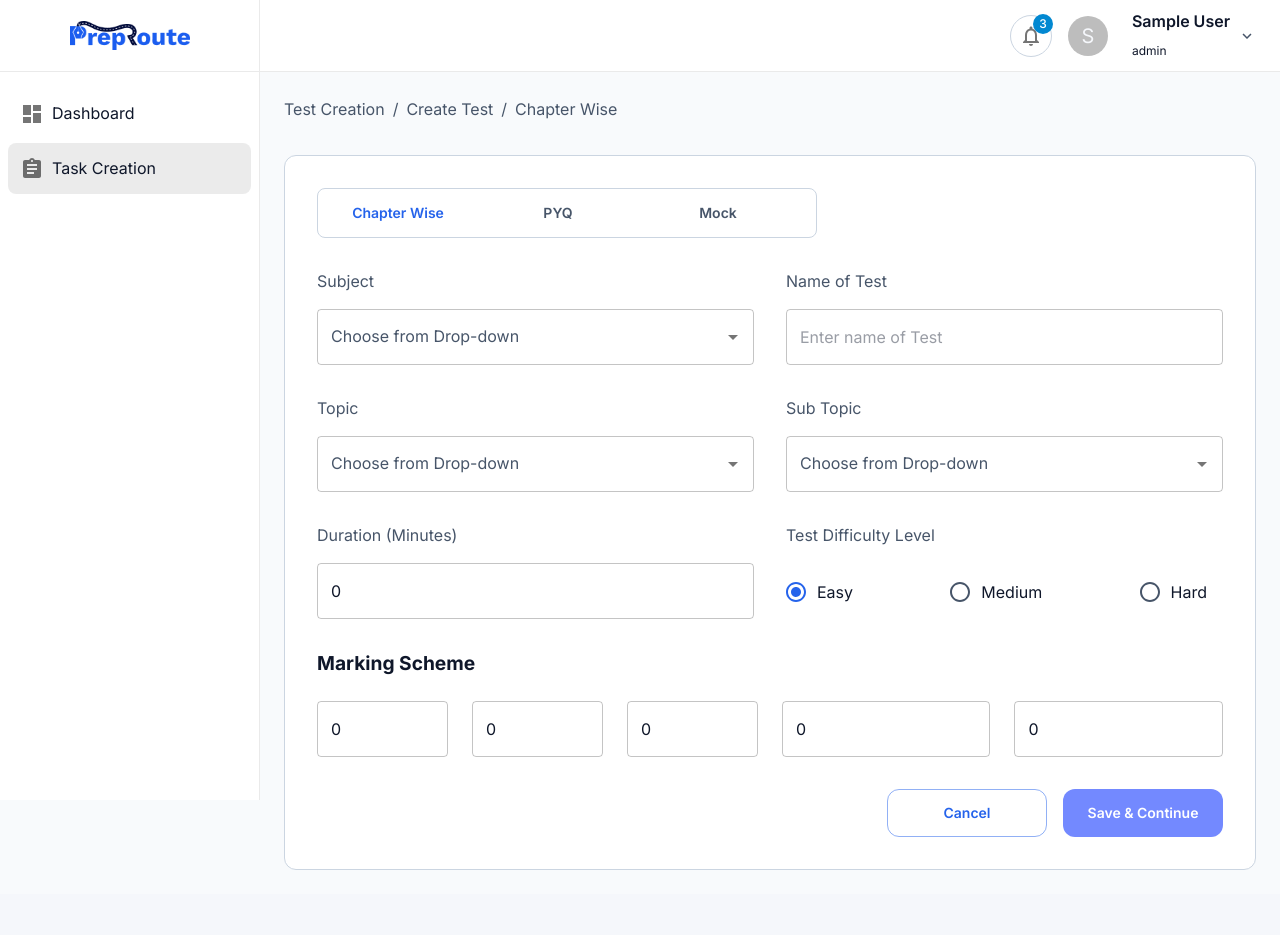
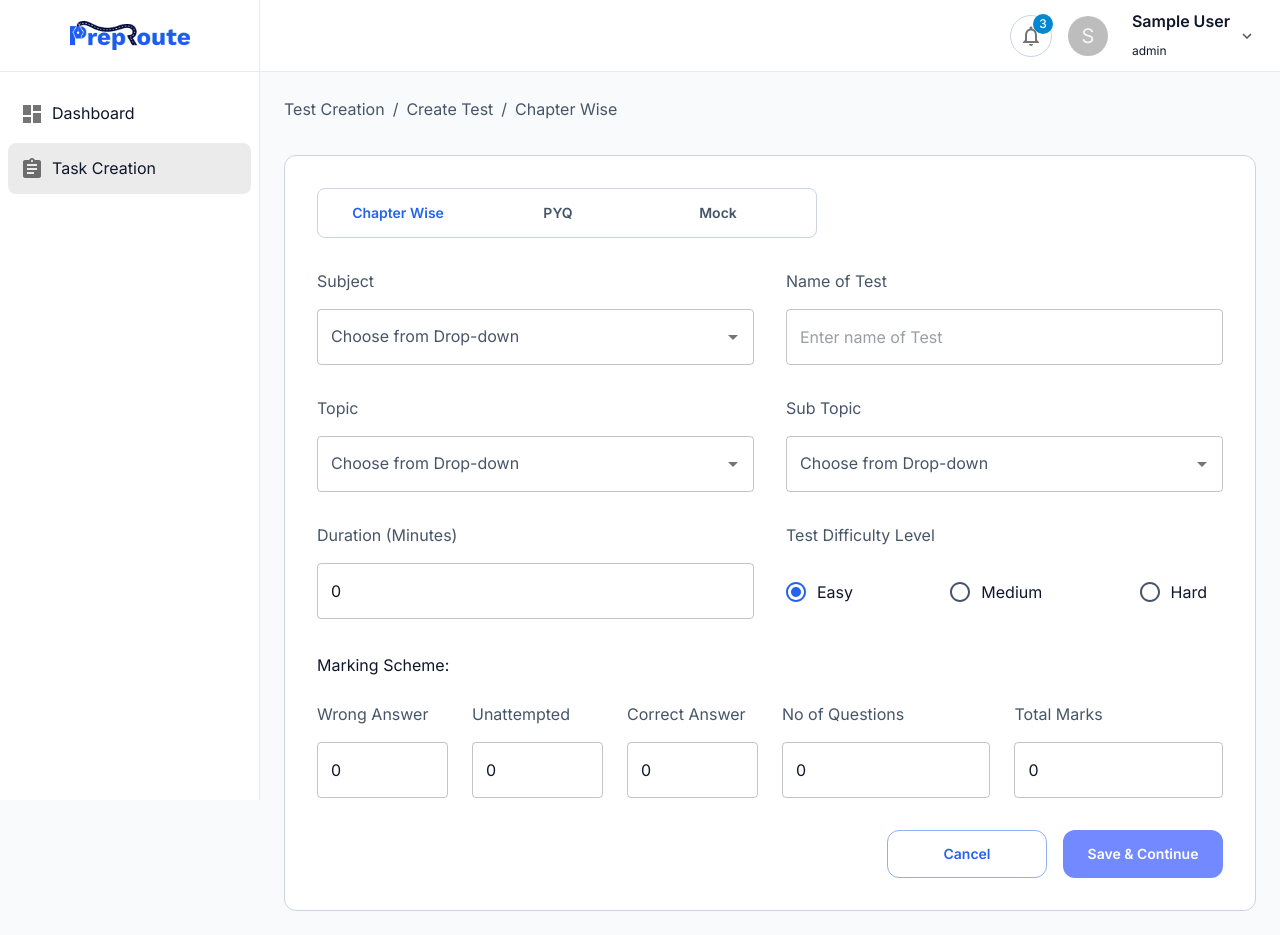
Before and after one commit to Rids56/taskmanagementsystem, a React (Vite) app: page /task-create in a window 1280 px wide. Before the commit the page ends 894 px from the top, so only its background shows below. Built offline with nearby package versions, Linux system fonts and the light colour scheme; no server answers; sample sign-in values are in the browser's storage.

Commit message:
fix(csv): changes in api delete, parsing

```diff
--- a/src/components/CsvUploadButton.tsx
+++ b/src/components/CsvUploadButton.tsx
@@ -4,39 +4,13 @@ import { Download as DownloadIcon } from '@mui/icons-material';
 import { usePapaParse } from 'react-papaparse';
 
 export interface CsvUploadButtonProps {
-  /**
-   * Callback for first row only
-   */
   onCsvParsed: (row: Record<string, any>) => void;
-
-  /**
-   * Callback for all rows
-   */
   onRowsParsed?: (rows: Record<string, any>[]) => void;
-
-  /**
-   * Parse all rows instead of first row
-   */
   acceptMultipleRows?: boolean;
-
-  /**
-   * Button text
-   */
   buttonText?: string;
-
-  /**
-   * Button variant
-   */
   variant?: 'text' | 'outlined' | 'contained';
-
-  /**
-   * Disable button
-   */
   disabled?: boolean;
 
-  /**
-   * Custom button icon
-   */
   startIcon?: React.ReactNode;
 }
 
@@ -103,7 +77,7 @@ const CsvUploadButton = ({
       <Button
         variant={variant}
         startIcon={startIcon}
-        onClick={() => handleFileSelect}
+        onClick={handleFileSelect}
         disabled={disabled}
       >
         {buttonText}
--- a/src/pages/addQuestion/AddQuestion.tsx
+++ b/src/pages/addQuestion/AddQuestion.tsx
@@ -36,6 +36,7 @@ import { isEmpty } from 'lodash';
 import { getDirtyValues } from '../../utils/getDirtyValues';
 import PublishTestPage from './PublishTestPage';
 import { CheckCircle } from '@mui/icons-material';
+import { updateTestRequest } from '../../store/slices/testListSlice';
 
 export default function AddQuestion() {
   const dispatch = useAppDispatch();
@@ -68,6 +69,7 @@ export default function AddQuestion() {
   });
 
   const initialValues = {
+    id: 'temp_id',
     test_id: rowData?.id,
     type: 'mcq',
     subject: rowData?.subject?.name ?? '',
@@ -171,17 +173,22 @@ export default function AddQuestion() {
         msg: `Successfully Created ${addQuestionsSuccess?.length > 1 ? 'Questions' : 'Question'}`,
       });
 
+      const createdQuestionId = addQuestionsSuccess?.[0]?.id;
+
       setQuestions((prev) => {
-        let updated;
+        const updated = [...prev];
+
         if (activeQuestionIndex !== null && activeQuestionIndex < prev.length) {
-          updated = [...prev];
-          updated[activeQuestionIndex] = addQuestionsSuccess?.[0]?.id;
+          updated[activeQuestionIndex] = createdQuestionId;
         } else {
-          updated = [...prev, addQuestionsSuccess?.[0]?.id];
+          updated.push(createdQuestionId);
         }
+
+        // dynamic add another question
         updated.push('temp_id');
         setActiveQuestionIndex(updated.length - 1);
         reset({ ...initialValues });
+
         return updated;
       });
     }
@@ -215,10 +222,48 @@ export default function AddQuestion() {
 
   useEffect(() => {
     if (!isEmpty(deleteQuestionsSuccess)) {
+      const deletedQuestionId =
+        deleteQuestionsSuccess?.[0]?.id || (deleteQuestionsSuccess as any)?.id;
+
       setSnackbar({
         isOpen: true,
         mode: 'success',
-        msg: `Successfully deleted ${deleteQuestionsSuccess?.length > 1 ? 'Questions' : 'Question'}`,
+        msg: `Successfully deleted ${
+          deleteQuestionsSuccess?.length > 1 ? 'Questions' : 'Question'
+        }`,
+      });
+
+      setQuestions((prev) => {
+        const updatedQuestions = prev.filter((id) => id !== deletedQuestionId);
+
+        const apiQuestionIds = updatedQuestions.filter(
+          (id) => id !== 'temp_id'
+        );
+
+        dispatch(
+          updateTestRequest({
+            id: rowData?.id || rowData?.test_id,
+            payload: {
+              questions: apiQuestionIds,
+            },
+          })
+        );
+
+        const nextIndex = Math.min(
+          activeQuestionIndex ?? 0,
+          updatedQuestions.length - 1
+        );
+
+        const nextQuestionId = updatedQuestions[nextIndex];
+
+        if (!nextQuestionId || nextQuestionId === 'temp_id') {
+          setActiveQuestionIndex(Math.max(nextIndex, 0));
+          reset(initialValues);
+        } else {
+          handleQuestionSelect(Math.max(nextIndex, 0));
+        }
+
+        return updatedQuestions;
       });
     }
 
@@ -273,8 +318,10 @@ export default function AddQuestion() {
     }
 
     // POST API
+    const { id, ...restData } = data;
     const createPayload = {
-      ...data,
+      ...restData,
+      ...(id !== 'temp_id' && { id }),
       topic:
         data.topic && typeof data.topic === 'object'
           ? data.topic.id
@@ -326,7 +373,7 @@ export default function AddQuestion() {
     }
   };
 
-  const handleQuestionSelect = (_question: any, index: number) => {
+  const handleQuestionSelect = (/*_question: any, */ index: number) => {
     reset({ ...initialValues });
     // if (question === 'temp_id') reset({ ...initialValues });
     setActiveQuestionIndex(index);
@@ -401,7 +448,8 @@ export default function AddQuestion() {
     if (isExistingQuestion && questions[currentQuestionNumber - 1] === data?.id)
       dispatch(
         deleteQuestionsRequest({
-          question_ids: [data?.id],
+          // question_ids: [data?.id],
+          id: data?.id,
         })
       );
   };
@@ -460,13 +508,13 @@ export default function AddQuestion() {
               sx={{ mt: 3, display: 'flex', flexDirection: 'column', gap: 1 }}
             >
               {questions.length ? (
-                questions.map((question: any, index: number) => {
+                questions.map((_question: any, index: number) => {
                   const isActive = activeQuestionIndex === index;
 
                   return (
                     <Box
                       key={index}
-                      onClick={() => handleQuestionSelect(question, index)}
+                      onClick={() => handleQuestionSelect(/*question, */ index)}
                       sx={{
                         display: 'flex',
                         alignItems: 'center',
--- a/src/pages/addQuestion/AddQuestionForm.tsx
+++ b/src/pages/addQuestion/AddQuestionForm.tsx
@@ -162,10 +162,14 @@ const AddQuestionForm = ({
               CSV
             </Button> */}
             <CsvUploadButton
+              disabled={canDelete}
               onCsvParsed={(row) => {
                 // form-specific logic
                 updateFormFromCsvRow(row);
               }}
+              // onRowsParsed={(rows) => {
+              //   console.log('multiple row', rows);
+              // }}
               buttonText="CSV"
             />
           </Box>
@@ -218,7 +222,12 @@ const AddQuestionForm = ({
                     <Editor
                       value={field.value ?? ''}
                       onTextChange={(e) => {
-                        field.onChange(e.htmlValue ?? '');
+                        const html = e.htmlValue ?? '';
+                        const text = e.textValue?.trim() ?? '';
+
+                        const normalizedHtml = `<p>${text}</p>`;
+
+                        field.onChange(html === normalizedHtml ? text : html);
                       }}
                       style={{
                         minHeight: `${minRows * 24}px`,
@@ -227,7 +236,7 @@ const AddQuestionForm = ({
                   </Box>
 
                   {fieldState.error && (
-                    <FormHelperText error>
+                    <FormHelperText error sx={{ ml: 2 }}>
                       {fieldState.error.message}
                     </FormHelperText>
                   )}
@@ -402,8 +411,7 @@ const AddQuestionForm = ({
               if (returnTo) {
                 navigate(returnTo, {
                   state: {
-                    ...location.state,
-                    // ...(location.state.mode && { mode: location.state.mode }),
+                    ...(location.state.mode && { mode: location.state.mode }),
                     id: rowData?.id,
                   },
                 });
--- a/src/pages/dashboard/TestListTable.tsx
+++ b/src/pages/dashboard/TestListTable.tsx
@@ -244,11 +244,14 @@ export default function TestListTable() {
         enableGlobalFilter
         positionGlobalFilter="left"
         enableStickyHeader
+        enablePagination={false}
+        enableBottomToolbar={false}
+        muiTableContainerProps={{
+          sx: {
+            maxHeight: 'calc(100vh - 250px)',
+          },
+        }}
         initialState={{
-          pagination: {
-            pageIndex: 0,
-            pageSize: 100,
-          },
           columnPinning: { right: ['actions'] },
         }}
         state={{
@@ -264,6 +267,14 @@ export default function TestListTable() {
             flexDirection: 'column',
           },
         }}
+        enableRowVirtualization
+        rowVirtualizerOptions={{
+          overscan: 4,
+        }}
+        // enableColumnVirtualization
+        // columnVirtualizerOptions={{
+        //   overscan: 4,
+        // }}
       />
       <Snackbar
         open={snackbar?.isOpen}
--- a/src/pages/taskCreate/TaskCreate.tsx
+++ b/src/pages/taskCreate/TaskCreate.tsx
@@ -228,7 +228,7 @@ export default function TaskCreate() {
       navigate('/task-create/add-question', {
         state: {
           ...(location.state.mode && { mode: location.state.mode }),
-          rowData: { ...rowDataRef.current, ...addTestSuccess?.[0] },
+          rowData: { ...rowDataRef.current, id: addTestSuccess?.[0]?.id },
           id: addTestSuccess?.[0]?.id,
         },
       });
@@ -254,7 +254,7 @@ export default function TaskCreate() {
       navigate('/task-create/add-question', {
         state: {
           ...(location.state.mode && { mode: location.state.mode }),
-          rowData: { ...rowDataRef.current, ...editTestSuccess?.[0] },
+          rowData: { ...rowDataRef.current },
           id: rowDataRef.current?.id,
         },
       });
@@ -600,12 +600,20 @@ export default function TaskCreate() {
                 </Grid>
 
                 <Grid size={12}>
-                  <Typography variant="h6" sx={{ mb: 3 }}>
-                    Marking Scheme
+                  <Typography variant="subtitle1" sx={{ mb: 3 }}>
+                    Marking Scheme:
                   </Typography>
 
                   <Grid container spacing={3}>
                     <Grid size={{ xs: 12, md: 2 }}>
+                      <Box
+                        sx={{
+                          display: 'flex',
+                          flexDirection: 'column',
+                          gap: 2,
+                        }}
+                      >
+                        <FormLabel>Wrong Answer</FormLabel>
                         <Controller
                           name="wrong_marks"
                           control={control}
@@ -620,9 +628,18 @@ export default function TaskCreate() {
                             />
                           )}
                         />
+                      </Box>
                     </Grid>
 
                     <Grid size={{ xs: 12, md: 2 }}>
+                      <Box
+                        sx={{
+                          display: 'flex',
+                          flexDirection: 'column',
+                          gap: 2,
+                        }}
+                      >
+                        <FormLabel>Unattempted</FormLabel>
                         <Controller
                           name="unattempt_marks"
                           control={control}
@@ -637,9 +654,18 @@ export default function TaskCreate() {
                             />
                           )}
                         />
+                      </Box>
                     </Grid>
 
                     <Grid size={{ xs: 12, md: 2 }}>
+                      <Box
+                        sx={{
+                          display: 'flex',
+                          flexDirection: 'column',
+                          gap: 2,
+                        }}
+                      >
+                        <FormLabel>Correct Answer</FormLabel>
                         <Controller
                           name="correct_marks"
                           control={control}
@@ -654,9 +680,18 @@ export default function TaskCreate() {
                             />
                           )}
                         />
+                      </Box>
                     </Grid>
 
                     <Grid size={{ xs: 12, md: 3 }}>
+                      <Box
+                        sx={{
+                          display: 'flex',
+                          flexDirection: 'column',
+                          gap: 2,
+                        }}
+                      >
+                        <FormLabel>No of Questions</FormLabel>
                         <Controller
                           name="total_questions"
                           control={control}
@@ -671,9 +706,18 @@ export default function TaskCreate() {
                             />
                           )}
                         />
+                      </Box>
                     </Grid>
 
                     <Grid size={{ xs: 12, md: 3 }}>
+                      <Box
+                        sx={{
+                          display: 'flex',
+                          flexDirection: 'column',
+                          gap: 2,
+                        }}
+                      >
+                        <FormLabel>Total Marks</FormLabel>
                         <Controller
                           name="total_marks"
                           control={control}
@@ -688,6 +732,7 @@ export default function TaskCreate() {
                             />
                           )}
                         />
+                      </Box>
                     </Grid>
                   </Grid>
                 </Grid>
--- a/src/store/api/questionApi.ts
+++ b/src/store/api/questionApi.ts
@@ -15,7 +15,12 @@ export const getQuestionsBulkApi = async (payload: any) => {
   return response.data;
 };
 
-export const deleteQuestionsBulkApi = async (payload: any) => {
-  const response = await axios.delete('/questions/bulk', payload);
+// export const deleteQuestionsBulkApi = async (payload: any) => {
+//   const response = await axios.delete('/questions/bulk', payload);
+//   return response.data;
+// };
+
+export const deleteQuestionsBulkApi = async (id: string, payload: any) => {
+  const response = await axios.delete(`/questions/${id}`, payload);
   return response.data;
 };
--- a/src/store/sagas/questionSaga.ts
+++ b/src/store/sagas/questionSaga.ts
@@ -69,8 +69,14 @@ function* deleteQuestionsWorker(
   action: ReturnType<typeof deleteQuestionsRequest>
 ): Generator<any, void, any> {
   try {
-    const response = yield call(deleteQuestionsBulkApi, action.payload);
-    yield put(deleteQuestionsSuccess(response.data ?? response));
+    // const response = yield call(deleteQuestionsBulkApi, action.payload);
+    const { id, payload } = action.payload;
+    const response = yield call(deleteQuestionsBulkApi, id, payload);
+    yield put(
+      deleteQuestionsSuccess(
+        response.data ? { ...response.data, id } : { ...response, id }
+      )
+    );
   } catch (error: any) {
     yield put(
       deleteQuestionsFailure(
```
Also changed, not shown: src/staticData/question multi.csv (added), src/staticData/question.csv (added), src/staticData/question2.csv (added), src/staticData/question3.csv (added). Lines whose indentation alone changed are shown as unchanged.
